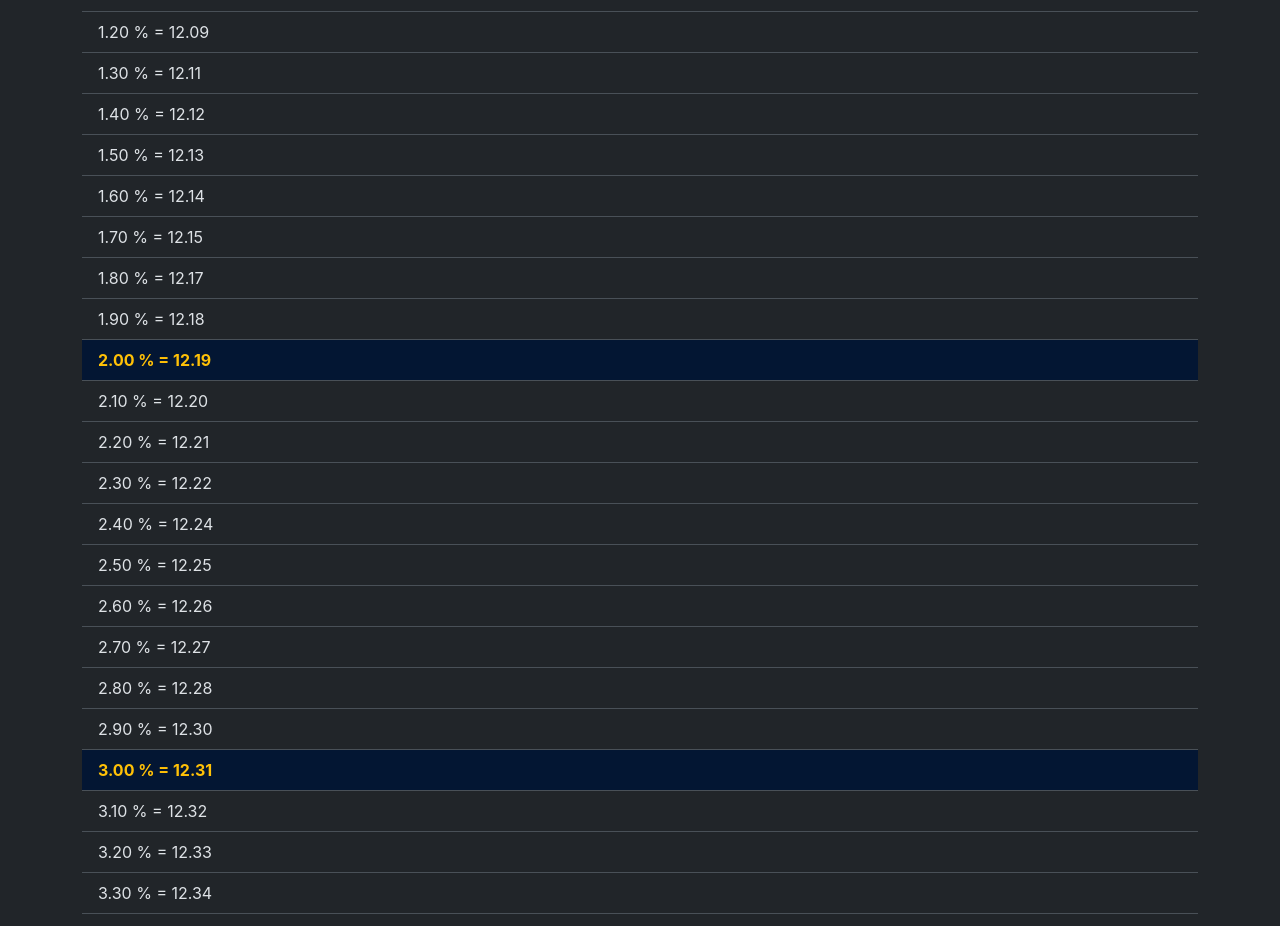
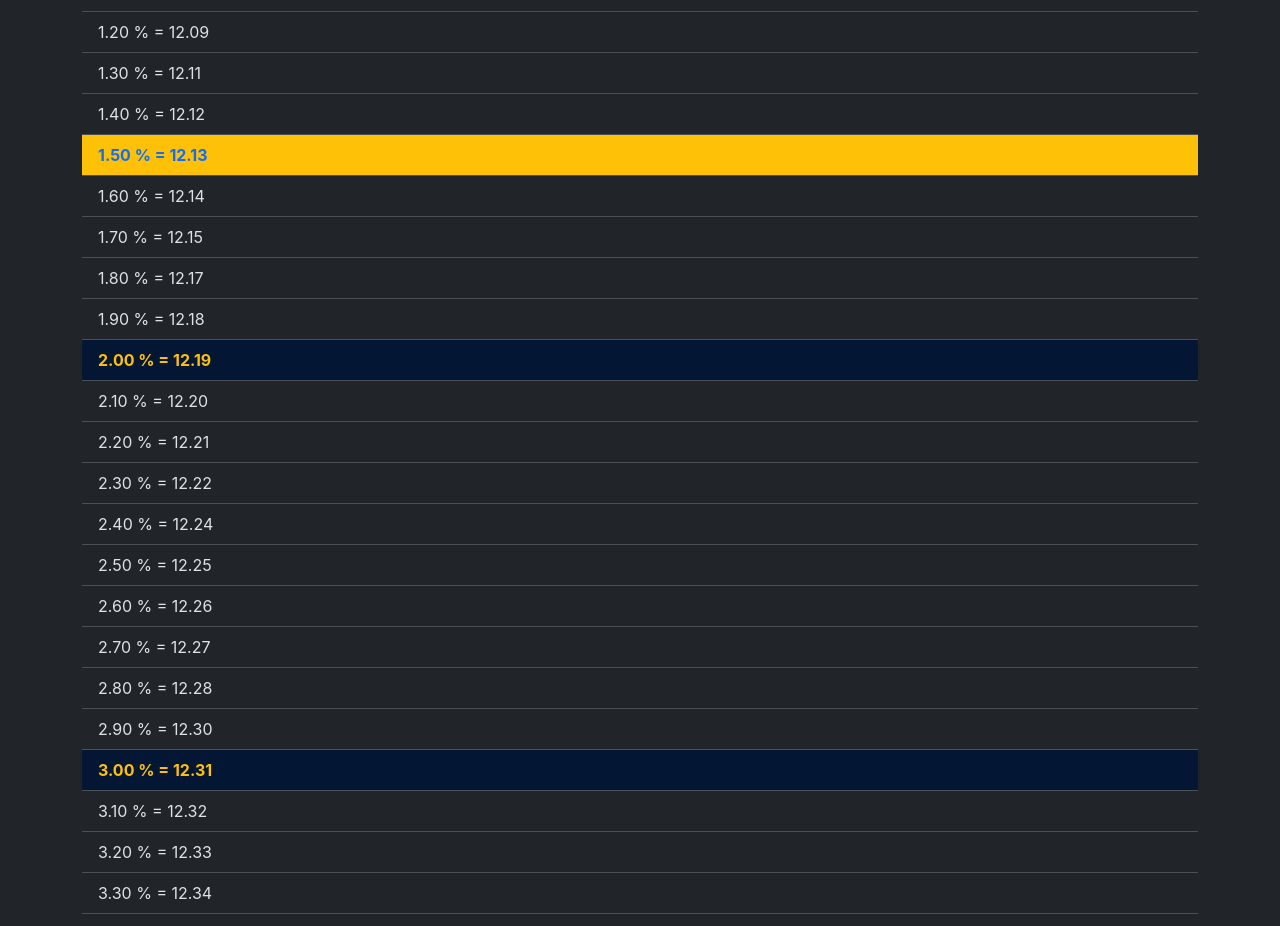
Before and after one commit to leonwebdev/price_calculate, a React (Create React App) app: page / in a window 1280 px wide. Shown: the part 2120-3046 px from the top of the page. Built offline with nearby package versions, Linux system fonts and the light colour scheme.

Commit message:
Update gain price and CSS classes in OneDigit.js

```diff
--- a/src/OneDigit.js
+++ b/src/OneDigit.js
@@ -54,7 +54,7 @@ const OneDigit = () => {
                             // todo ===== Buy price ====================
                             // ? =====-----=====-----=====------=====
                             // ! ---------------------------------------
-                            [].includes(index)
+                            [55].includes(index)
                             ? "text-primary bg-warning fw-bold"
                             : ""
                     }
```
